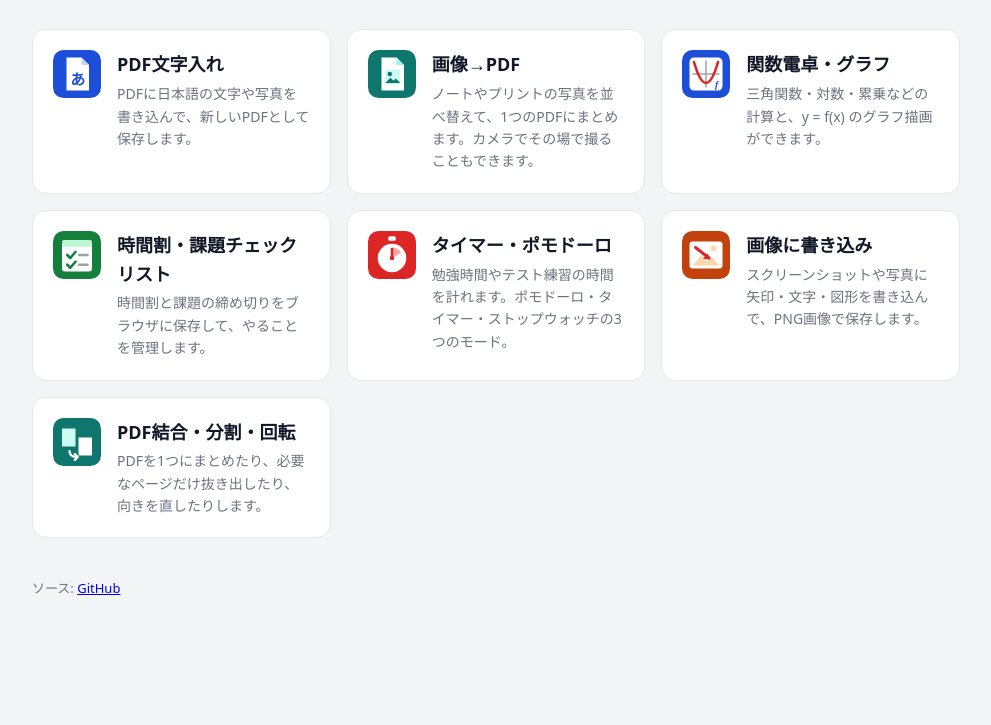
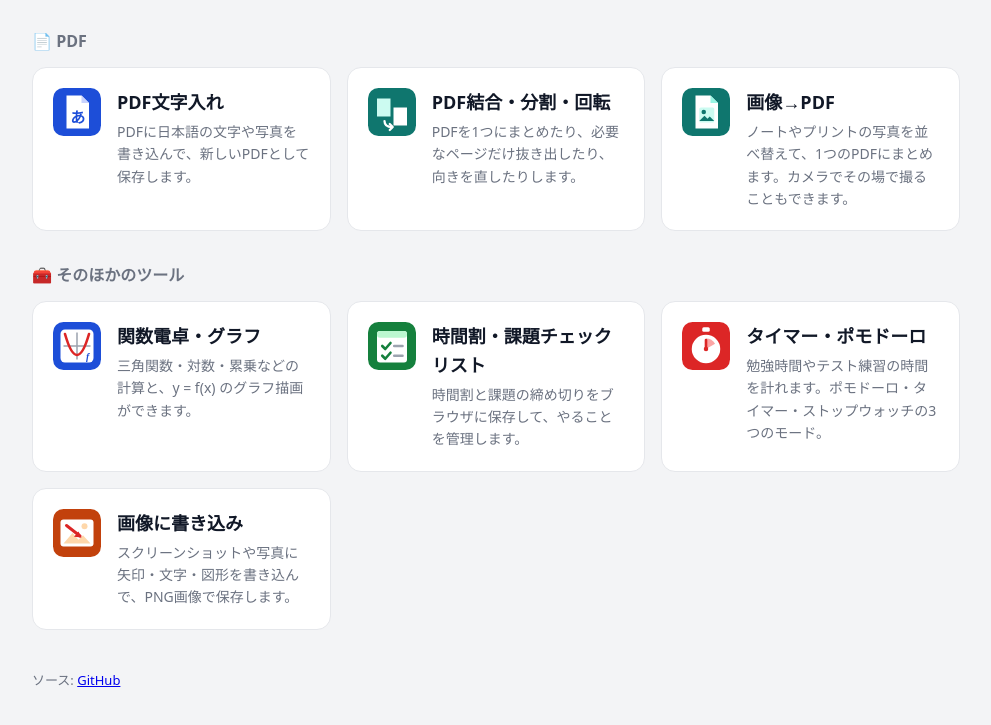
Before and after one commit to Okarin-netizen/IT-Tool-chromebook, a plain HTML site: page index.html in a window 1280 px wide. Shown: the part 117-842 px from the top of the page, without its empty margins (144-1135 px from the left). Before the commit the page ends 800 px from the top, so only its background shows below. Drawn offline with Linux system fonts and the light colour scheme.

Commit message:
Group the PDF tools side by side on the portal page (#12)
Claude-Session: https://claude.ai/code/session_01BY8nDNqCiZrCfaZ7arwKFR

Co-authored-by: Claude <noreply@anthropic.com>

```diff
--- a/index.html
+++ b/index.html
@@ -36,6 +36,8 @@
     main { max-width: 960px; margin: 0 auto; padding: 40px 16px 64px; }
     h1 { margin: 0 0 4px; font-size: 28px; }
     .lead { margin: 0 0 32px; color: var(--muted); }
+    section + section { margin-top: 32px; }
+    .group-title { margin: 0 0 12px; font-size: 16px; color: var(--muted); }
     .tools {
       display: grid;
       grid-template-columns: repeat(auto-fill, minmax(260px, 1fr));
@@ -59,7 +61,7 @@
     }
     .tool:hover, .tool:focus-visible { border-color: var(--accent); transform: translateY(-2px); }
     .tool img { width: 48px; height: 48px; flex: none; }
-    .tool h2 { margin: 0 0 4px; font-size: 18px; }
+    .tool h3 { margin: 0 0 4px; font-size: 18px; }
     .tool p { margin: 0; color: var(--muted); font-size: 14px; }
     footer { margin-top: 40px; color: var(--muted); font-size: 13px; }
   </style>
@@ -69,14 +71,25 @@
     <h1>Chromebook便利ツール</h1>
     <p class="lead">インストール不要、ブラウザだけで使えるツール集です。ファイルはこの端末の中だけで処理されます。</p>
 
-    <!-- 新しいツールを追加するときは、フォルダを作ってここに <li> を1つ足してください -->
+    <!-- 新しいツールを追加するときは、フォルダを作って、合うグループの <ul> に <li> を1つ足してください -->
+    <section aria-labelledby="g-pdf">
+      <h2 class="group-title" id="g-pdf">📄 PDF</h2>
       <ul class="tools">
         <li>
           <a class="tool" href="pdf-text/">
             <img src="pdf-text/icon.svg" alt="">
             <div>
-            <h2>PDF文字入れ</h2>
+              <h3>PDF文字入れ</h3>
               <p>PDFに日本語の文字や写真を書き込んで、新しいPDFとして保存します。</p>
+            </div>
+          </a>
+        </li>
+        <li>
+          <a class="tool" href="pdf-pages/">
+            <img src="pdf-pages/icon.svg" alt="">
+            <div>
+              <h3>PDF結合・分割・回転</h3>
+              <p>PDFを1つにまとめたり、必要なページだけ抜き出したり、向きを直したりします。</p>
             </div>
           </a>
         </li>
@@ -84,16 +97,22 @@
           <a class="tool" href="image-pdf/">
             <img src="image-pdf/icon.svg" alt="">
             <div>
-            <h2>画像→PDF</h2>
+              <h3>画像→PDF</h3>
               <p>ノートやプリントの写真を並べ替えて、1つのPDFにまとめます。カメラでその場で撮ることもできます。</p>
             </div>
           </a>
         </li>
+      </ul>
+    </section>
+
+    <section aria-labelledby="g-other">
+      <h2 class="group-title" id="g-other">🧰 そのほかのツール</h2>
+      <ul class="tools">
         <li>
           <a class="tool" href="calc/">
             <img src="calc/icon.svg" alt="">
             <div>
-            <h2>関数電卓・グラフ</h2>
+              <h3>関数電卓・グラフ</h3>
               <p>三角関数・対数・累乗などの計算と、y = f(x) のグラフ描画ができます。</p>
             </div>
           </a>
@@ -102,7 +121,7 @@
           <a class="tool" href="todo/">
             <img src="todo/icon.svg" alt="">
             <div>
-            <h2>時間割・課題チェックリスト</h2>
+              <h3>時間割・課題チェックリスト</h3>
               <p>時間割と課題の締め切りをブラウザに保存して、やることを管理します。</p>
             </div>
           </a>
@@ -111,7 +130,7 @@
           <a class="tool" href="timer/">
             <img src="timer/icon.svg" alt="">
             <div>
-            <h2>タイマー・ポモドーロ</h2>
+              <h3>タイマー・ポモドーロ</h3>
               <p>勉強時間やテスト練習の時間を計れます。ポモドーロ・タイマー・ストップウォッチの3つのモード。</p>
             </div>
           </a>
@@ -120,21 +139,13 @@
           <a class="tool" href="image-annotate/">
             <img src="image-annotate/icon.svg" alt="">
             <div>
-            <h2>画像に書き込み</h2>
+              <h3>画像に書き込み</h3>
               <p>スクリーンショットや写真に矢印・文字・図形を書き込んで、PNG画像で保存します。</p>
             </div>
           </a>
         </li>
-      <li>
-        <a class="tool" href="pdf-pages/">
-          <img src="pdf-pages/icon.svg" alt="">
-          <div>
-            <h2>PDF結合・分割・回転</h2>
-            <p>PDFを1つにまとめたり、必要なページだけ抜き出したり、向きを直したりします。</p>
-          </div>
-        </a>
-      </li>
       </ul>
+    </section>
 
     <footer>ソース: <a href="https://github.com/Okarin-netizen/IT-Tool-chromebook">GitHub</a></footer>
   </main>
```
Also changed, not shown: 1 other file. Lines whose indentation alone changed are shown as unchanged.
